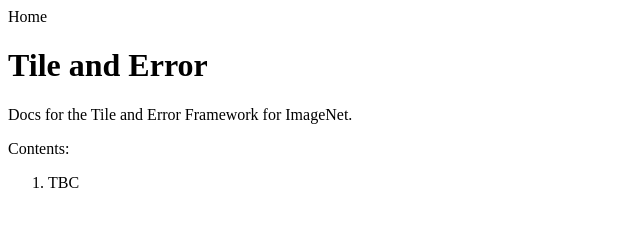
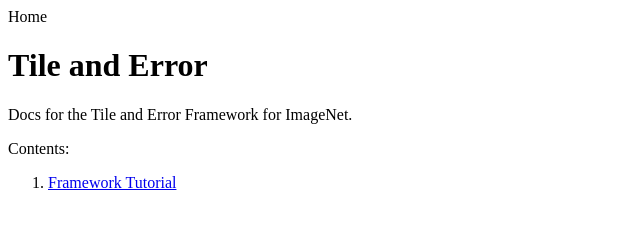
Before and after one commit to tile-and-error/imagenet-classification, a plain HTML site: page docs/index.html in a window 1280 px wide. Shown: the whole page, without its empty margins (0-640 px from the left). Drawn offline with Linux system fonts and the light colour scheme.

Commit message:
Added link in Docs Home

```diff
--- a/docs/index.html
+++ b/docs/index.html
@@ -11,7 +11,7 @@
         <p class="lead">Docs for the Tile and Error Framework for ImageNet.</p>
         <p>Contents:</p>
         <ol class="toc">
-            <li>TBC</li>
+            <li><a href="/tutorial/index.html">Framework Tutorial</li>
         </ol>
     </body>
 </html>
```
